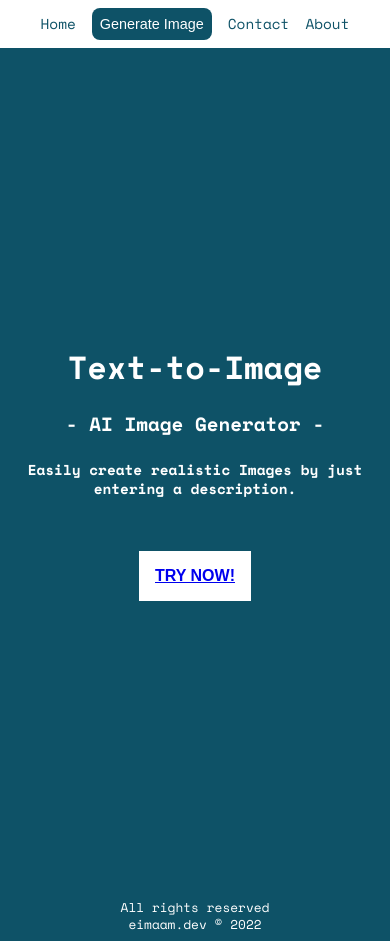
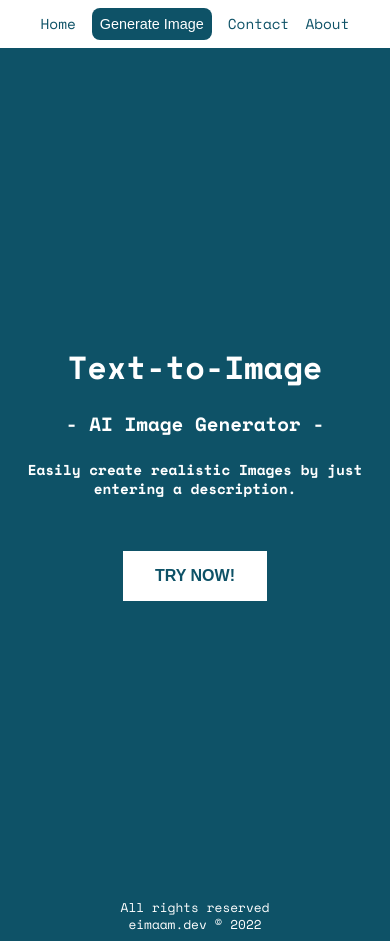
Before and after one commit to sunilgitb/text-to-image-react, a React (Create React App) app: page / in a window 390 px wide. Built offline with nearby package versions, Linux system fonts and the light colour scheme.

Commit message:
styling: removed underline from home button

```diff
--- a/public/styles/_header.scss
+++ b/public/styles/_header.scss
@@ -33,12 +33,13 @@ header{
         }
     }
 
-    button{
+    button,a{
         background-color: $default;
         font-size: 1.2rem;
         font-weight: bold;
         color: $primary;
         padding: 1rem 1.5rem;
+        text-decoration: none;
 
         &:hover{
             background-color: $primary;
--- a/public/styles/css/style.css
+++ b/public/styles/css/style.css
@@ -46,20 +46,21 @@ header h3 {
     font-size: 0.9rem;
   }
 }
-header button {
+header button, header a {
   background-color: #fff;
   font-size: 1.2rem;
   font-weight: bold;
   color: #0e5267;
   padding: 1rem 1.5rem;
+  text-decoration: none;
 }
-header button:hover {
+header button:hover, header a:hover {
   background-color: #0e5267;
   border: 1px solid #fff;
   color: #fff;
 }
 @media only screen and (max-width: 800px) {
-  header button {
+  header button, header a {
     padding: 1rem;
     font-size: 1rem;
   }
```
Also changed, not shown: 1 other file (tests, documents, lock files or other folders).
